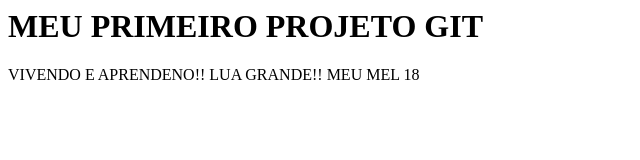
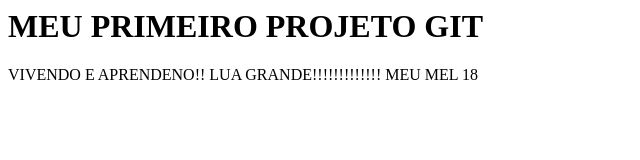
Before and after one commit to WeslleyChagas/meu-site, a plain HTML site: page index.html in a window 1280 px wide. Shown: the whole page, without its empty margins (0-640 px from the left). Drawn offline with Linux system fonts and the light colour scheme.

Commit message:
iserindo espaco no teto e adicionando pontos de esclamacao

```diff
--- a/index.html
+++ b/index.html
@@ -2,9 +2,9 @@
 
 <H1>MEU PRIMEIRO PROJETO GIT</H1>
 
-VIVENDO E APRENDENO!!
+VIVENDO E   APRENDENO!!
 
-LUA GRANDE!!
+LUA GRANDE!!!!!!!!!!!!!
 
 MEU MEL
 <SCRIPT>
```
